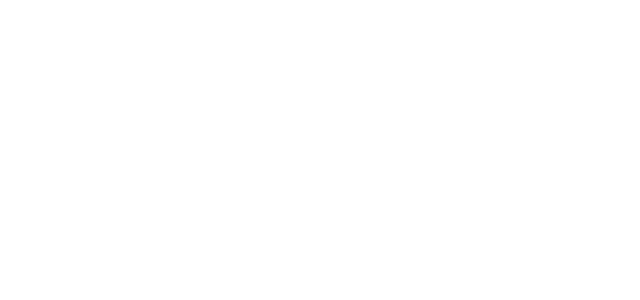
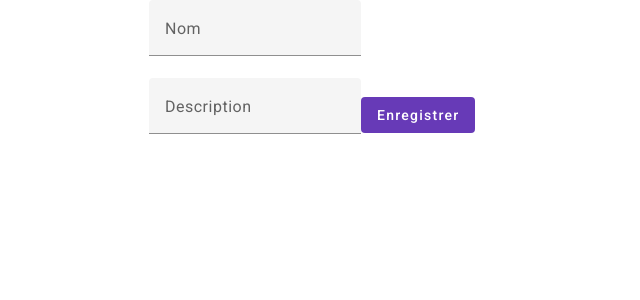
Before and after one commit to Mik7315/BoothixFrontEnd, an Angular app: page /device/new in a window 1280 px wide. Before the commit this address led to /. Shown: the top 300 px of the page, without its empty margins (313-953 px from the left). Built offline with nearby package versions, Linux system fonts and the light colour scheme.

Commit message:
Create new device

```diff
--- a/src/app/app-routing.module.ts
+++ b/src/app/app-routing.module.ts
@@ -3,6 +3,7 @@ import { RouterModule, Routes } from '@angular/router';
 import { AppComponent } from './app.component';
 import { ClientComponent } from './client/client.component';
 import {ClientNewComponent} from "./client/client-new/client-new.component";
+import {DeviceNewComponent} from "./device/device-new/device-new.component";
 
 const routes: Routes = [
   {
@@ -16,6 +17,10 @@ const routes: Routes = [
   {
     path: 'client/new',
     component: ClientNewComponent
+  },
+  {
+    path: 'device/new',
+    component: DeviceNewComponent
   }
 ];
 
--- a/src/app/app.module.ts
+++ b/src/app/app.module.ts
@@ -13,12 +13,16 @@ import {MatInputModule} from "@angular/material/input";
 import {MatIconModule} from "@angular/material/icon";
 import {MatButtonModule} from "@angular/material/button";
 import {HttpClientModule} from "@angular/common/http";
+import { DeviceComponent } from './device/device.component';
+import { DeviceNewComponent } from './device/device-new/device-new.component';
 
 @NgModule({
   declarations: [
     AppComponent,
     ClientComponent,
-    ClientNewComponent
+    ClientNewComponent,
+    DeviceComponent,
+    DeviceNewComponent
   ],
   imports: [
     BrowserModule,
--- /dev/null
+++ b/src/app/device/device-new/device-new.component.html
@@ -0,0 +1,15 @@
+<div class="container">
+  <div class="row">
+    <div class="offset-4 col-4" [formGroup]="formGroup" >
+      <mat-form-field>
+        <mat-label>Nom</mat-label>
+        <input matInput formControlName="name" />
+      </mat-form-field>
+      <mat-form-field>
+        <mat-label>Description</mat-label>
+        <input matInput formControlName="description" />
+      </mat-form-field>
+      <button mat-flat-button color="primary" (click)="save()">Enregistrer</button>
+    </div>
+  </div>
+</div>
--- /dev/null
+++ b/src/app/device/device-new/device-new.component.ts
@@ -0,0 +1,33 @@
+import {Component, inject} from '@angular/core';
+import {DeviceService} from "../../services/device.service";
+import {FormBuilder, FormControl} from "@angular/forms";
+import {Device} from "../../model/device";
+import {DeviceTypeEnum} from "../../model/device-type-enum";
+
+@Component({
+  selector: 'app-device-new',
+  templateUrl: './device-new.component.html',
+  styleUrls: ['./device-new.component.scss']
+})
+export class DeviceNewComponent {
+  private deviceService = inject(DeviceService)
+  private formBuilder = inject(FormBuilder);
+
+  formGroup = this.formBuilder.group({
+    name: new FormControl(''),
+    description: new FormControl('')
+  });
+
+  save(){
+    const name = this.formGroup.controls.name.value;
+    const description = this.formGroup.controls.description.value;
+
+    let device = new Device({
+      name: name,
+      description: description,
+      type: DeviceTypeEnum.PHOTOBOOTH
+    })
+
+    this.deviceService.createDevice(device).subscribe();
+  }
+}
--- /dev/null
+++ b/src/app/device/device.component.html
@@ -0,0 +1 @@
+<p>device works!</p>
--- /dev/null
+++ b/src/app/model/device-type-enum.ts
@@ -0,0 +1,8 @@
+export enum DeviceTypeEnum {
+  PHOTOBOOTH = 'PHOTOBOOTH',
+  PHOTOBOOTH_MINI = 'PHOTOBOOTH_MINI',
+  MIRRORBOOTH = 'MIRRORBOOTH',
+  MIRRORBOOTH_MINI = 'MIRRORBOOTH_MINI',
+  VIDEOBOOTH = 'VIDEOBOOTH',
+  AUDIOBOOTH = 'AUDIOBOOTH'
+}
--- /dev/null
+++ b/src/app/model/device.ts
@@ -0,0 +1,15 @@
+import {DeviceTypeEnum} from "./device-type-enum";
+
+export class Device {
+  idClient?: number;
+  name?: string;
+  description?: string;
+  type?: DeviceTypeEnum;
+
+  constructor(obj?: any) {
+    if (!obj){
+      return;
+    }
+    Object.assign(this, obj);
+  }
+}
--- /dev/null
+++ b/src/app/services/device.service.ts
@@ -0,0 +1,19 @@
+import { Injectable } from '@angular/core';
+import {HttpClient} from "@angular/common/http";
+import {Device} from "../model/device";
+import {Observable} from "rxjs";
+
+@Injectable({
+  providedIn: 'root'
+})
+export class DeviceService {
+  private devicePath: string;
+
+  constructor(private http: HttpClient) {
+    this.devicePath = 'http://localhost:8080/api/device';
+  }
+
+  createDevice(device: Device) : Observable<any> {
+    return this.http.post(this.devicePath, device);
+  }
+}
```
Also changed, not shown: src/app/device/device.component.ts (added, +10 -0 lines), src/app/device/device-new/device-new.component.scss (added), src/app/device/device.component.scss (added).
